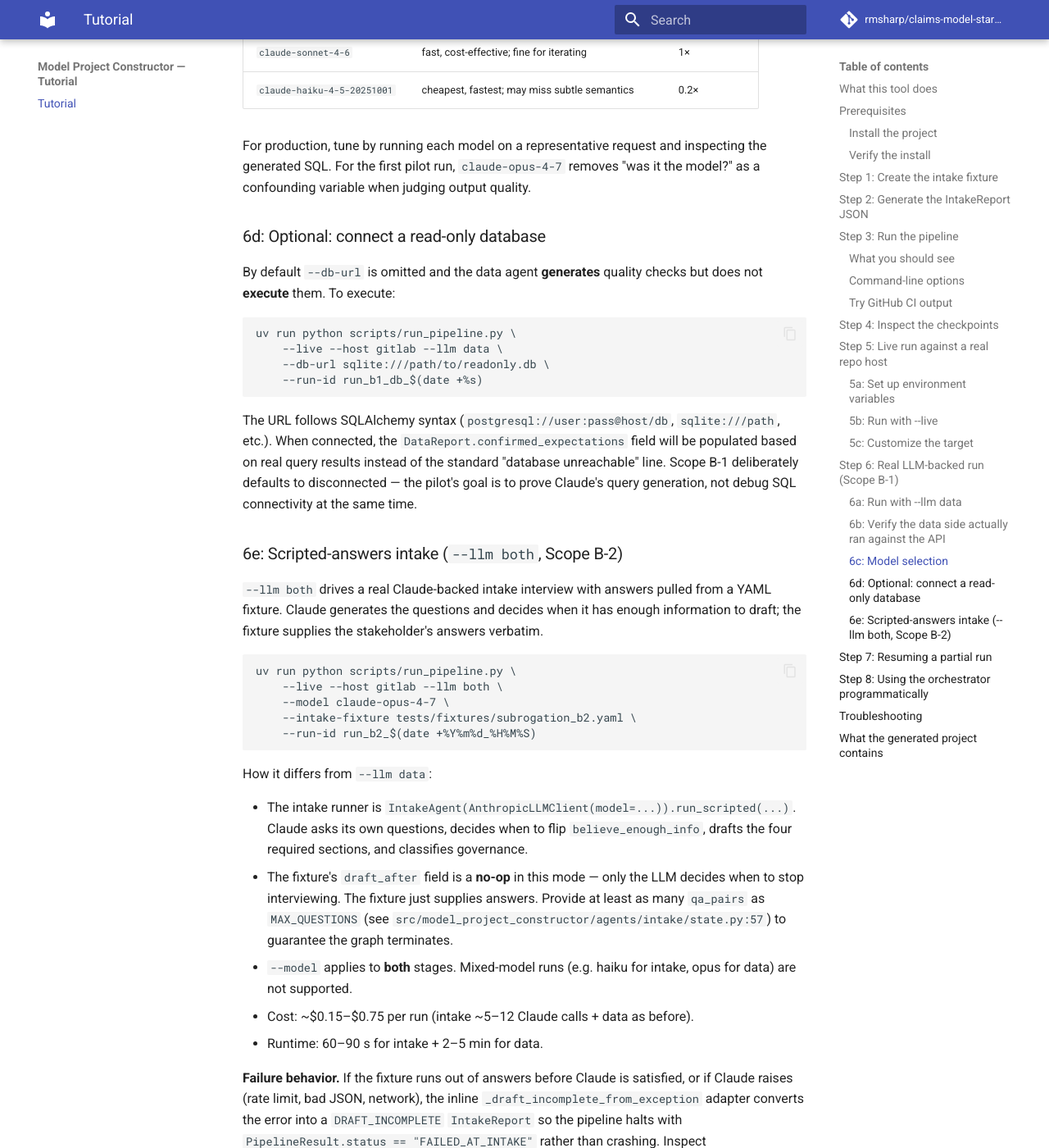
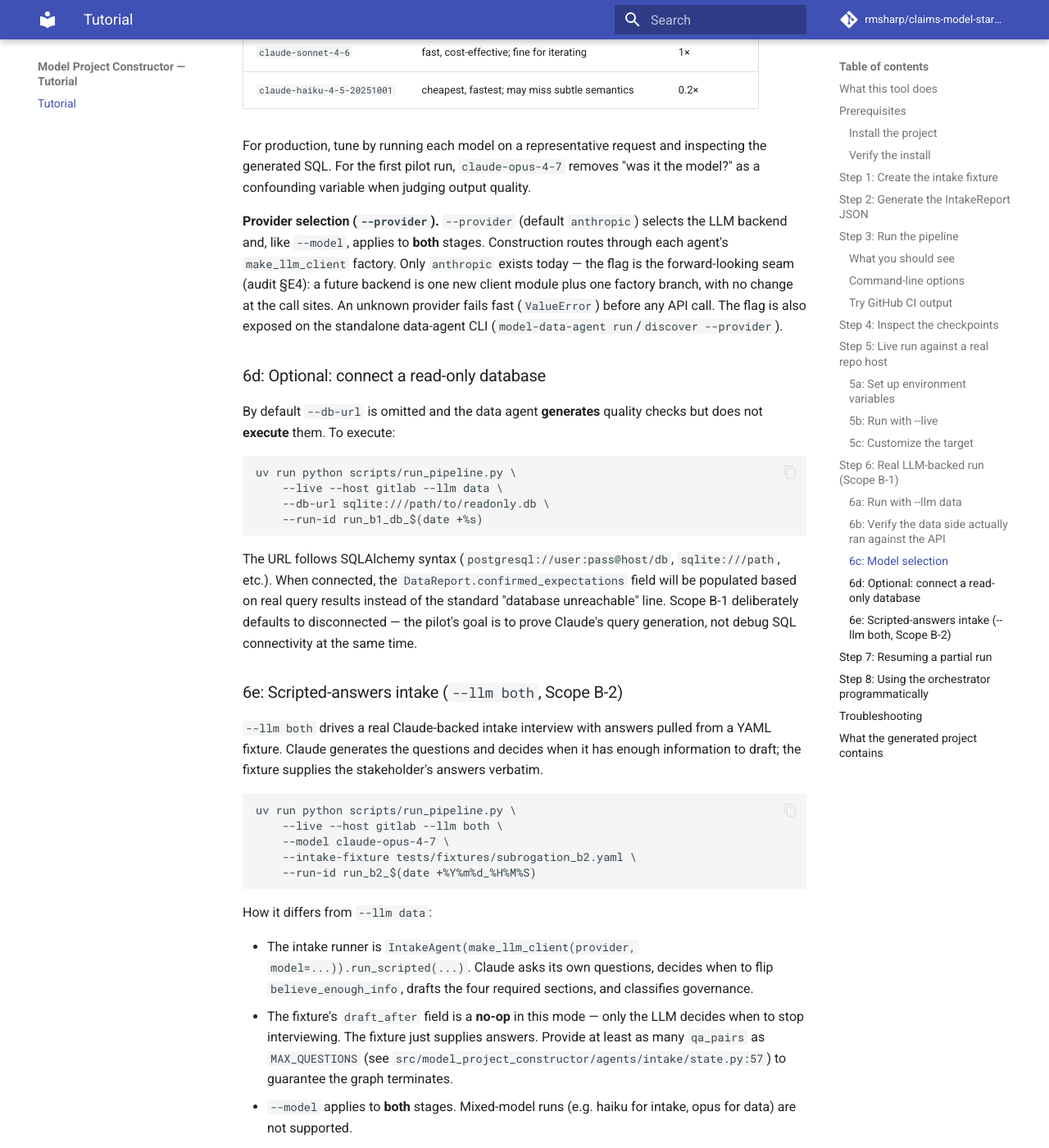
Before and after one commit to rmsharp/claims-model-starter, an MkDocs documentation site: the page built from docs/tutorial.md, in a window 1280 px wide and 1400 px high, scrolled down 11668 px. Shown: the whole window at 82% size. Built offline with MkDocs 1.6.1 and Material for MkDocs 9.7.7, drawn with Linux system fonts in a browser that asks for light colours; comment, search, counter and statistics services are not loaded; some of the changed text lies outside the part shown.

Commit message:
docs(tutorial): document the --provider flag and factory routing (E4)
Add a "Provider selection" note to §6c and update the two now-stale
DataAgent/IntakeAgent construction references to route through make_llm_client.
Not under docs/wiki/ — no wiki auto-publish.

Co-Authored-By: Claude Opus 4.8 (1M context) <noreply@anthropic.com>

```diff
--- a/docs/tutorial.md
+++ b/docs/tutorial.md
@@ -477,7 +477,7 @@ uv run python scripts/run_pipeline.py \
 
 What changes vs. `--live` alone:
 
-- The data runner is now `DataAgent(AnthropicLLMClient(model=...)).run`, not a lambda serving the fixture `sample_datareport.json`.
+- The data runner is now `DataAgent(make_llm_client(provider, model=...)).run`, not a lambda serving the fixture `sample_datareport.json`.
 - Claude generates primary queries, quality checks, a summary, and one datasheet per primary query.
 - Cost: ~$0.10–$0.50 per run depending on model (see §6c).
 - Runtime: adds 30–90 s vs. the fake run.
@@ -516,6 +516,8 @@ Override the default with `--model`:
 
 For production, tune by running each model on a representative request and inspecting the generated SQL. For the first pilot run, `claude-opus-4-7` removes "was it the model?" as a confounding variable when judging output quality.
 
+**Provider selection (`--provider`).** `--provider` (default `anthropic`) selects the LLM backend and, like `--model`, applies to **both** stages. Construction routes through each agent's `make_llm_client` factory. Only `anthropic` exists today — the flag is the forward-looking seam (audit §E4): a future backend is one new client module plus one factory branch, with no change at the call sites. An unknown provider fails fast (`ValueError`) before any API call. The flag is also exposed on the standalone data-agent CLI (`model-data-agent run`/`discover --provider`).
+
 ### 6d: Optional: connect a read-only database
 
 By default `--db-url` is omitted and the data agent **generates** quality checks but does not **execute** them. To execute:
@@ -543,7 +545,7 @@ uv run python scripts/run_pipeline.py \
 
 How it differs from `--llm data`:
 
-- The intake runner is `IntakeAgent(AnthropicLLMClient(model=...)).run_scripted(...)`. Claude asks its own questions, decides when to flip `believe_enough_info`, drafts the four required sections, and classifies governance.
+- The intake runner is `IntakeAgent(make_llm_client(provider, model=...)).run_scripted(...)`. Claude asks its own questions, decides when to flip `believe_enough_info`, drafts the four required sections, and classifies governance.
 - The fixture's `draft_after` field is a **no-op** in this mode — only the LLM decides when to stop interviewing. The fixture just supplies answers. Provide at least as many `qa_pairs` as `MAX_QUESTIONS` (see `src/model_project_constructor/agents/intake/state.py:57`) to guarantee the graph terminates.
 - `--model` applies to **both** stages. Mixed-model runs (e.g. haiku for intake, opus for data) are not supported.
 - Cost: ~$0.15–$0.75 per run (intake ~5–12 Claude calls + data as before).
```
